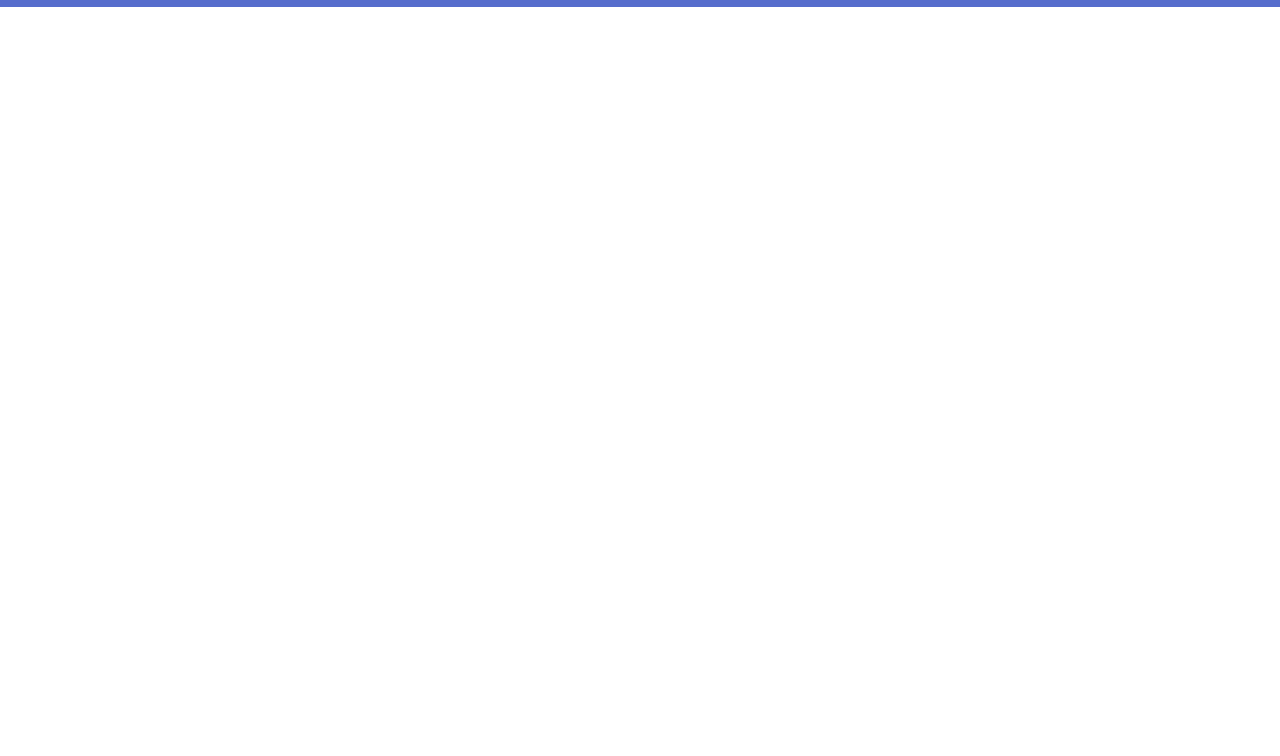
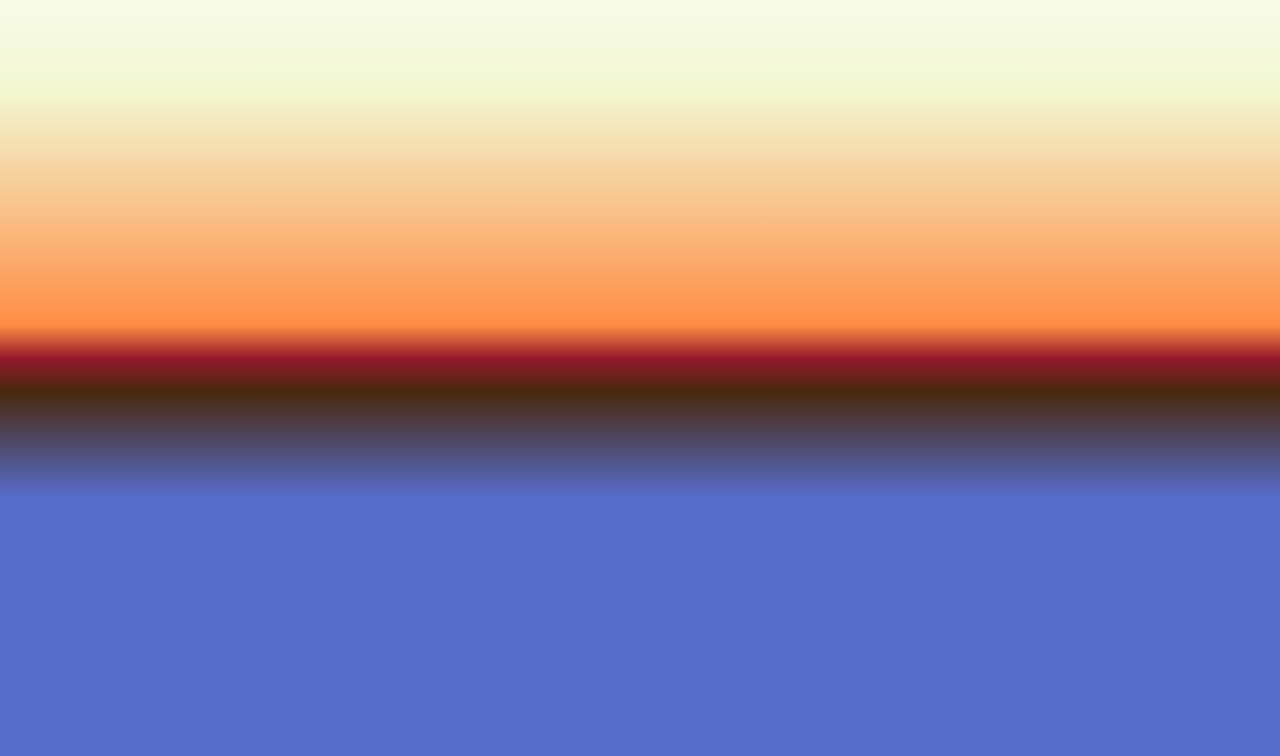
Before and after one commit to kyle92haynes/kyle92haynes.github.io, a plain HTML site: page index.html in a window 1280 px wide. Shown: the part 73-829 px from the top of the page. Before the commit the page ends 800 px from the top, so only its background shows below. Drawn offline with Linux system fonts and the light colour scheme.

Commit message:
bg update

```diff
--- a/temp.css
+++ b/temp.css
@@ -3,5 +3,5 @@ body{
   background-image: -o-linear-gradient(rgb(255,255,255) 0%, rgb(242,247, 207) 20%, rgb(255,141,69) 48%, rgb(148,25,43) 52%, rgb(73,40,13) 56%, rgb(86,109,204) 69%);
   background-image: linear-gradient(rgb(255,255,255) 0%, rgb(242,247, 207) 20%, rgb(255,141,69) 48%, rgb(148,25,43) 52%, rgb(73,40,13) 56%, rgb(86,109,204) 69%);
   background-size: cover;
-  background-repeat: no-repeat;
+  height: 100vh;
 }
```
